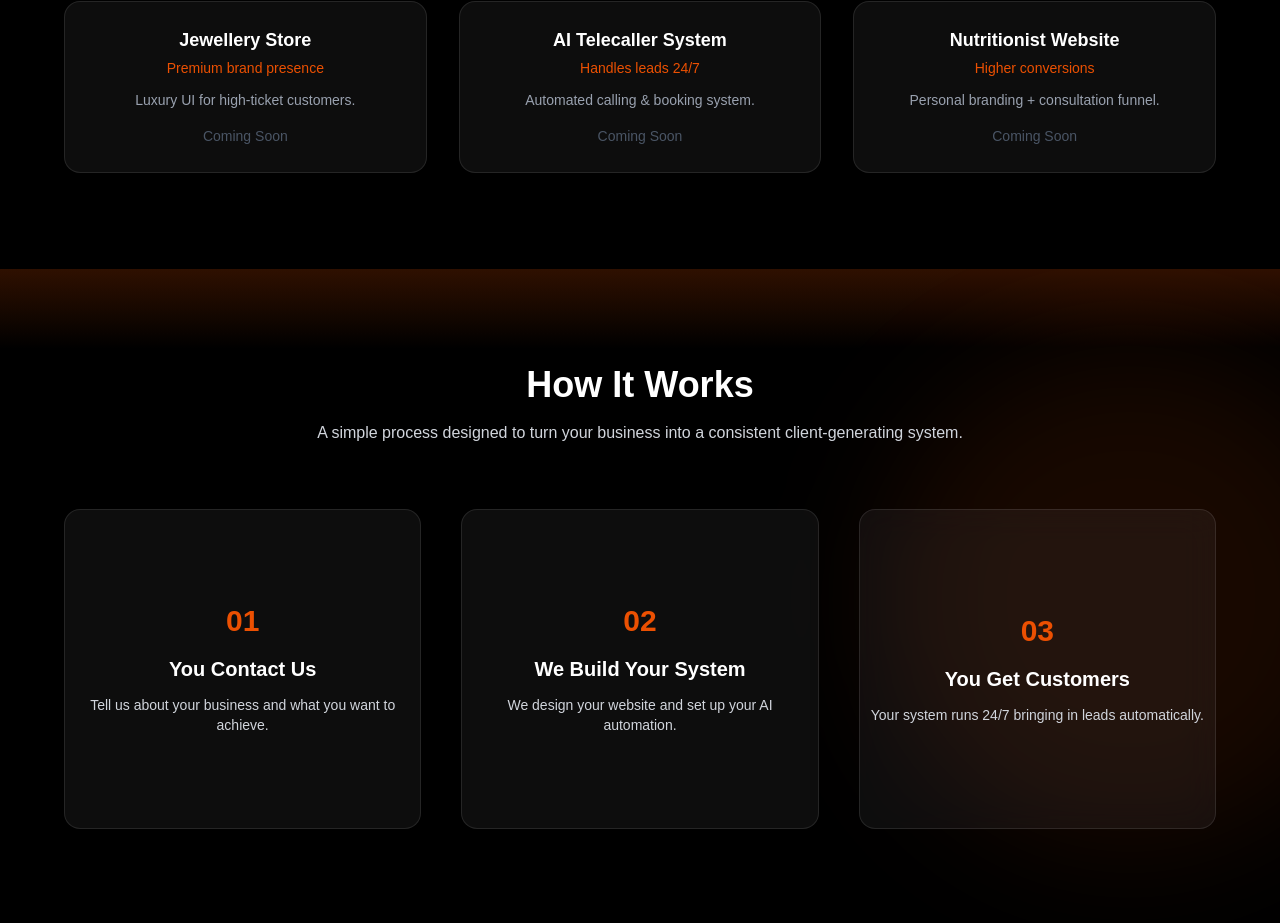
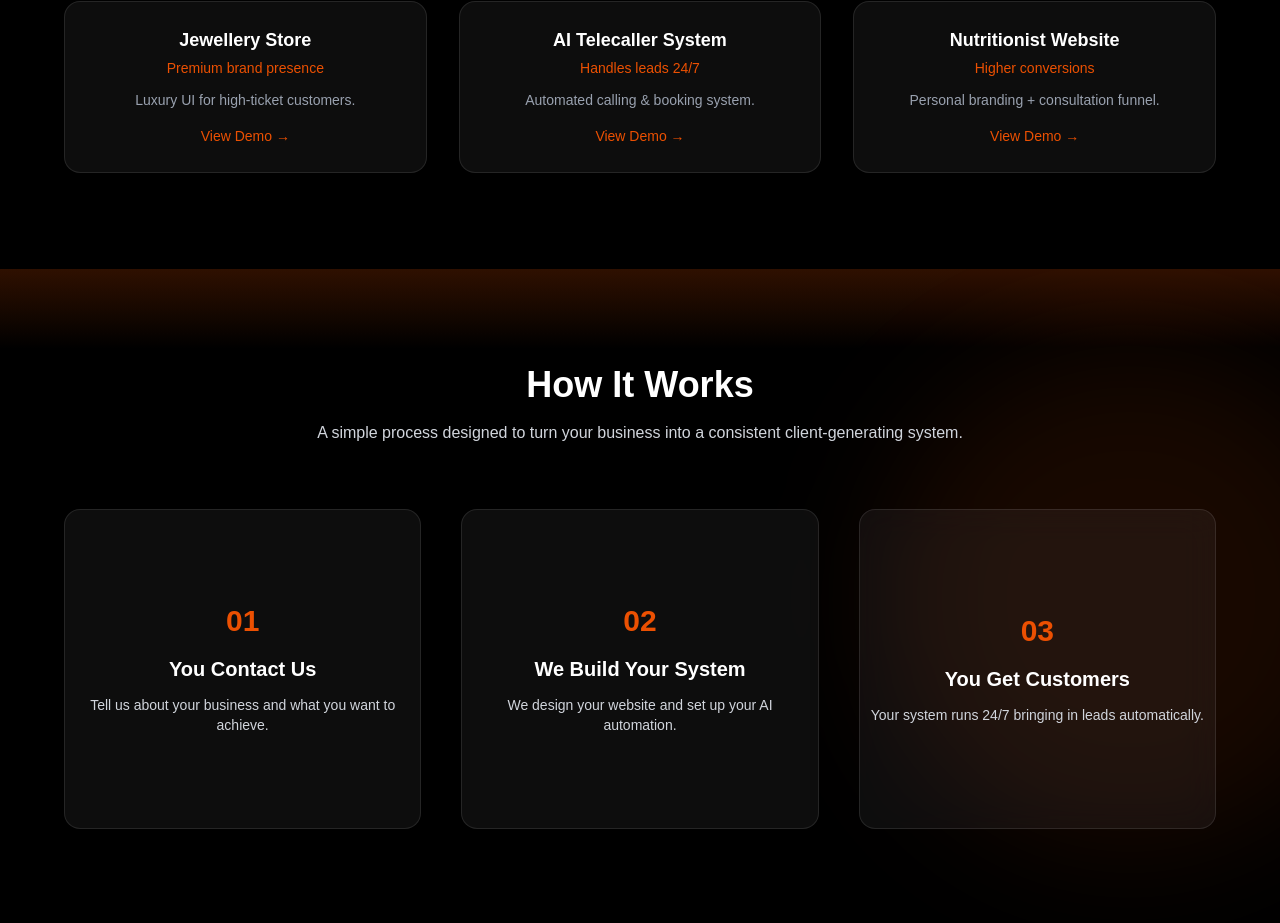
Before and after one commit to pixeltoneai/pixeltoneai, a Next.js app: page / in a window 1280 px wide. Shown: the part 1899-2822 px from the top of the page. Built offline with nearby package versions, Linux system fonts and the light colour scheme.

Commit message:
update: changes links

```diff
--- a/components/Footer.tsx
+++ b/components/Footer.tsx
@@ -88,7 +88,7 @@ export default function Footer() {
           </a>
 
           <a
-            href="https://www.linkedin.com/in/aman-shrivastav-5842893b5"
+            href="https://www.linkedin.com/company/114553955/admin/dashboard/"
             target="_blank"
             rel="noopener noreferrer"
             className="relative text-gray-400 hover:text-[#EB5002] transition group"
--- a/components/Projects.tsx
+++ b/components/Projects.tsx
@@ -28,16 +28,19 @@ export default function Projects() {
       title: "Jewellery Store",
       result: "Premium brand presence",
       desc: "Luxury UI for high-ticket customers.",
+      link: "https://jewellery-store-smoky.vercel.app/",
     },
     {
       title: "AI Telecaller System",
       result: "Handles leads 24/7",
       desc: "Automated calling & booking system.",
+      link: "https://ai-telecaller-system.vercel.app/",
     },
     {
       title: "Nutritionist Website",
       result: "Higher conversions",
       desc: "Personal branding + consultation funnel.",
+      link: "https://nutritionist-website-seven.vercel.app/",
     },
   ];
 
```
